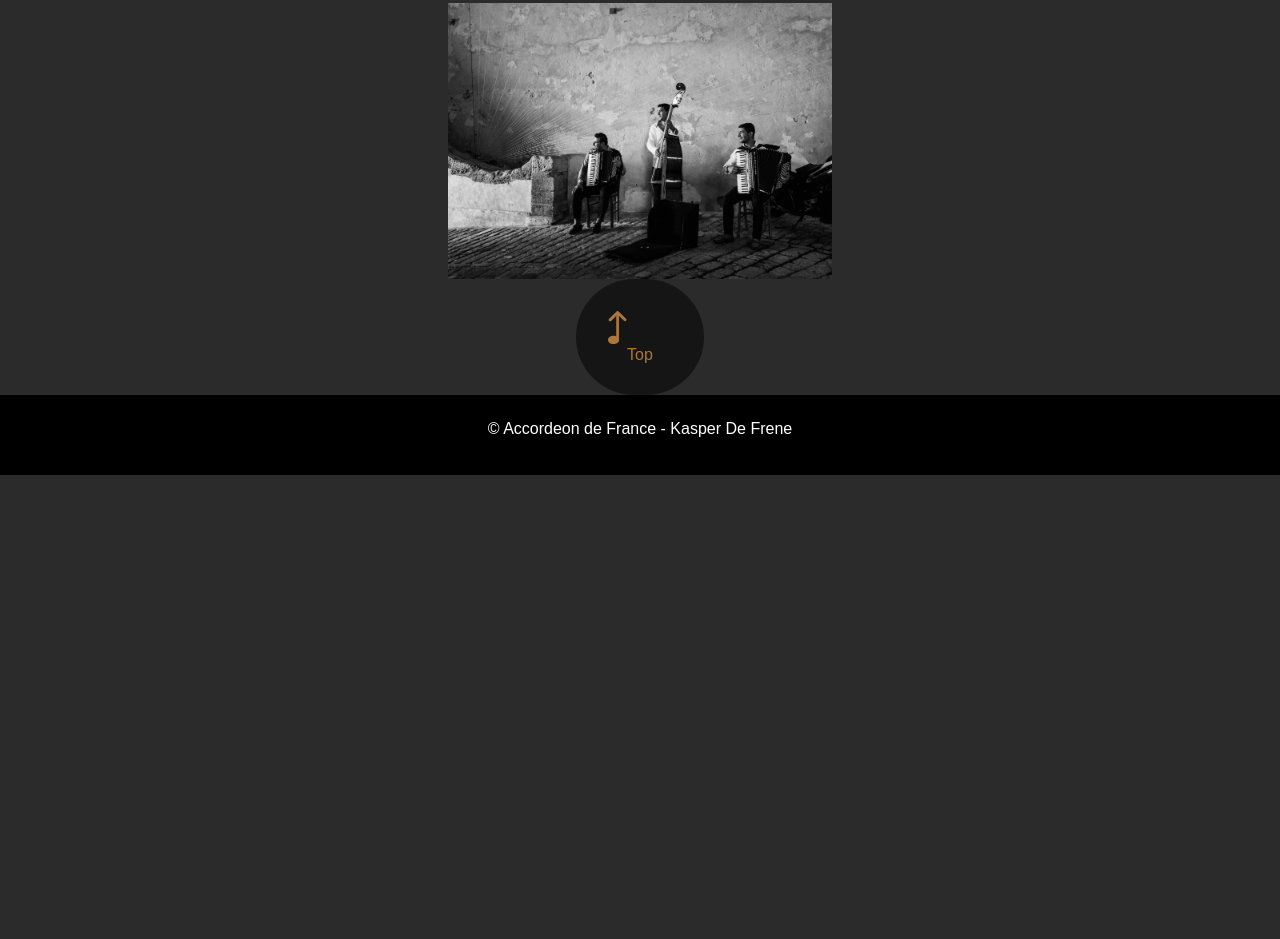
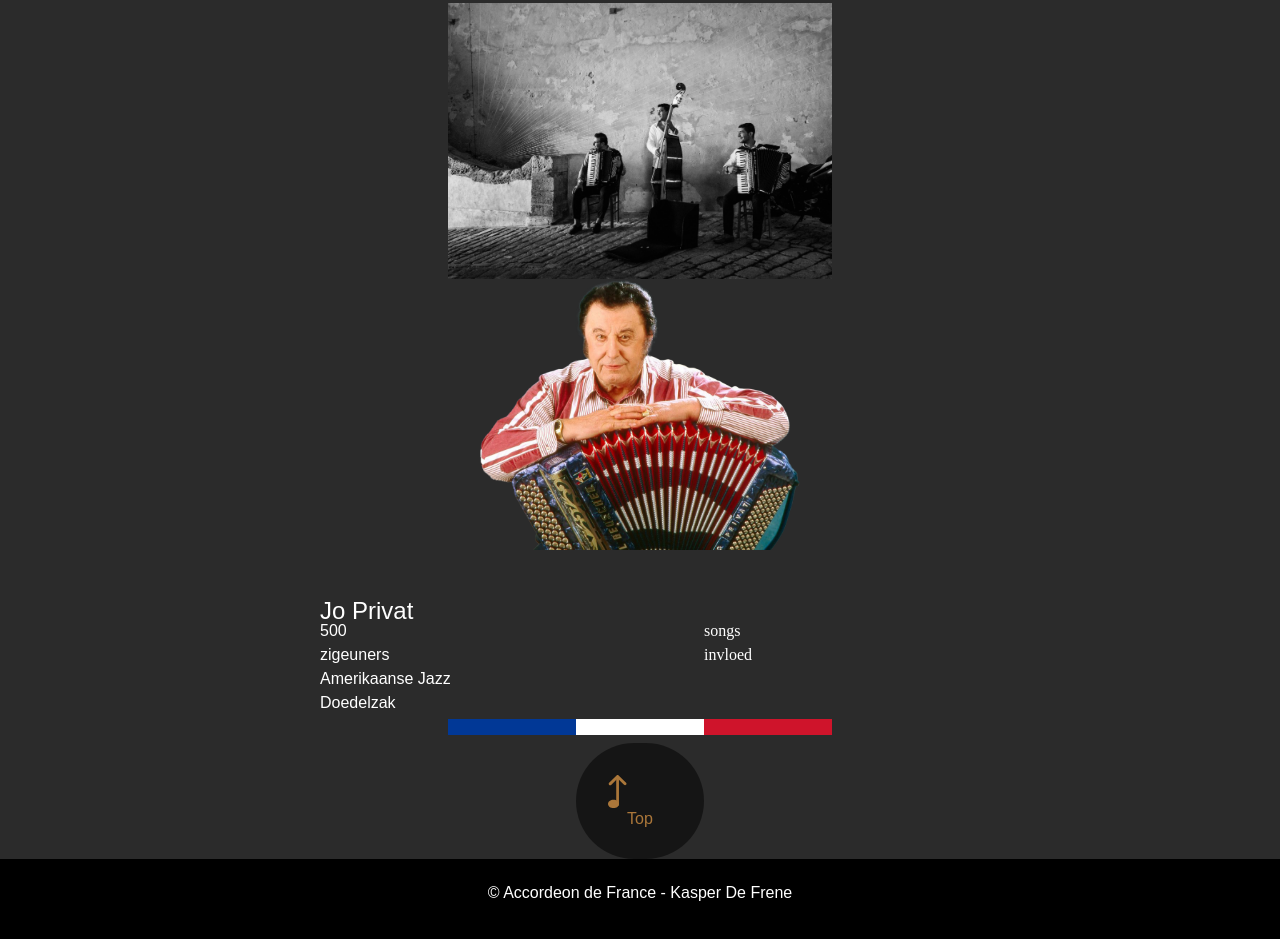
Before and after one commit to kasperdefrene/integration3, a website built with Vite: page integration3/index.html in a window 1280 px wide. Shown: the part 6124-7063 px from the top of the page. Before the commit the page ends 6599 px from the top, so only its background shows below. Built offline with nearby package versions, Linux system fonts and the light colour scheme; a web font is replaced by a local one.

Commit message:
jo_privat

```diff
--- a/integration3/css/style.css
+++ b/integration3/css/style.css
@@ -7,6 +7,7 @@
 
     --title-font: bd-supper, sans-serif;
     --paragraph-font: europa, sans-serif;
+    --sierlijk-font: "kapelka-new", script;
 
     --font-size-xs: 0.5rem;
     --font-size-s: 1rem;
@@ -48,6 +49,7 @@ p{
   top: 0;
   background-color: rgba(60, 60, 60, 0.643);
   z-index: 99;
+  cursor: pointer;
 }
 
 .navbar a{
@@ -584,6 +586,65 @@ p{
   width: 60%;
 }
 
+.artist{
+  display: grid;
+  grid-template-columns: 60% 40%;
+  grid-template-rows: 40vh 1fr 1fr 1fr 1fr 1fr 1fr;
+  margin: 0 auto;
+  max-width: 50vw;
+}
+
+.artist__image{
+  grid-row: 1;
+  grid-column: 1/ span 2;
+  width: 50%;
+  justify-self: center;
+}
+
+.artist__name{
+  grid-row: 2;
+  grid-column: 1/ span 2;
+  font-family: var(--title-font);
+  font-size: var(--font-size-m);
+}
+
+.artist__songs{
+  grid-row: 3;
+  grid-column: 2;
+}
+
+.artist__number{
+  grid-row: 3;
+  grid-column: 1;
+}
+
+.artist__influence{
+  grid-row: 4;
+  grid-column: 2;
+}
+
+.artist__influence__1{
+  grid-row: 4;
+  grid-column: 1;
+}
+
+.artist__influence__2{
+  grid-row: 5;
+  grid-column: 1;
+}
+
+.artist__influence__3{
+  grid-row: 6;
+  grid-column: 1;
+}
+
+.artist__flag{
+  grid-row: 7;
+  grid-column: 1/ span 2;
+  width: 100%;
+  height: 1rem;
+}
+
 .top__button{
   background-color: #00000082;
   padding: 2rem;
@@ -719,6 +780,14 @@ footer p{
     column-gap: 0rem;
   }
 
+  #overlay{
+    opacity: 1;
+  }
+
+  #overlay:hover{
+    opacity: 1;
+  }
+
   .history h3{
     font-family: var(--title-font);
     font-size: var(--font-size-l);
--- a/integration3/index.html
+++ b/integration3/index.html
@@ -9,18 +9,18 @@
       <header class="navigation">
           <nav class="navbar">
             <div class="navbar__container">
-              <a href="">Onderdelen</a>
-              <a href="">Jukebox</a>
-              <a href=""><img class="logo" src="mim.svg" alt=""></a>
-              <a href="">Historie</a>
-              <a href="">Artiesten</a>
+              <a href="#parts">Onderdelen</a>
+              <a href="#turntable">Jukebox</a>
+              <a href="#fold"><img class="logo" src="mim.svg" alt=""></a>
+              <a href="#history">Historie</a>
+              <a href="#artists">Artiesten</a>
             </div>
           </nav>
       </header>
 
       <main class="main">
 
-        <section class="fold">
+        <section class="fold" id="fold">
           <h1 class="hidden">Accordeon de France</h1>
           <img class="fold__background" src="accordion_line.svg" alt="">
           <img class="fold__title" src="title.svg" alt="">
@@ -53,7 +53,7 @@
           <p class="intro__text">De eifeltoren, gezellige drukte en een man die de accordeon bespeelt. Mensen die hun kleingeld kwijt kunnen in de opbergtas van de straatmuzikant, om vervolgens weer te vertrekken met een glimlach op hun gezicht</p>
         </section>
 
-        <!-- <section class="accordion__parts">
+        <!-- <section class="accordion__parts" id="parts">
           <img class="parts__background" src="wood.jpg" alt="">
           <img class="accordeon__overview" src="accordeon__parts.png" alt="">
           <img class="info_1" src="info__icon.png" alt="">
@@ -67,7 +67,7 @@
           <p class="klavier__text">De klavier van een accordeon is het deel van het instrument waarmee de muzikant de tonen produceert. Het bestaat uit rijen van toetsen die verbonden zijn met bellows (luchtkamers) die lucht door de harmonica's sturen. Elke toets op het klavier correspondeert met een specifieke noot of toon. Wanneer de muzikant een toets indrukt, opent deze de luchtstroom naar de harmonica die de corresponderende noot produceert.</p>
         </section> -->
 
-        <h2 class="turntable__title">Laat maar horen!</h2>
+        <h2 class="turntable__title" id="turntable">Laat maar horen!</h2>
         <section class="turntable">
             <div class="turntable__playlist">
               <div class="turntable__playlist__item__1">
@@ -112,7 +112,7 @@
 
         <h2 class="history__title">Historie</h2>
         <p class="history__subtitle">De Franse Musette</p>
-        <section class="history">
+        <section class="history" id="history">
           <img class="wood__1" src="stack_4.webp" alt="">
           <h3 class="history__title_1">19e Eeuw</h3>
           <p class="history__text_1">De Franse musette is een stijl van muziek die wordt gespeeld op de accordeon. Het ontstond in de 19e eeuw in Parijs en was populair onder arbeiders en immigranten. De stijl was geïnspireerd door traditionele Franse muziek, zoals de wals en de bourrée, en werd vaak gespeeld in cafés en bistro’s.</p>
@@ -140,8 +140,16 @@
           <img class="history__image__5" id="overlay" src="vandaag.webp" alt="">
         </section>
 
-        <section class="artists">
-
+        <section class="artist" id="artists">
+          <img class="artist__image" src="jo_privat.png" alt="">
+          <h3 class="artist__name">Jo Privat</h3>
+          <h4 class="artist__songs">songs</h4>
+          <p class="artist__number">500</p>
+          <h4 class="artist__influence">invloed</h4>
+          <p class="artist__influence__1">zigeuners</p>
+          <p class="artist__influence__2">Amerikaanse Jazz</p>
+          <p class="artist__influence__3">Doedelzak</p>
+          <img class="artist__flag" src="french_flag.svg" alt="">
         </section>
 
         <section class="top__button">
--- a/integration3/main.js
+++ b/integration3/main.js
@@ -41,29 +41,6 @@ window.addEventListener('DOMContentLoaded', () => {
     });
 });
 
-// const loadTL = gsap.timeline({
-//     duration: 5,
-//     scrollTrigger:{
-//         scroller: ".container",
-//         trigger: ".j2018",
-//         start: "top top",
-//         toggleActions: "restart none reverse reset",
-//         scrub: 2,
-//     }
-// });
-
-// loadTL.from(".fold__background", {
-//     opacity: 0,
-//     ease: Power2.easeOut,
-//     duration: 1,
-// },1
-// );
-// loadTL.from(".fold__title", {
-//     opacity: 0,
-//     ease: Power2.easeOut,
-//     duration: 1,
-// },2
-// );
 
 const imageStack = () => {
     const stackTL = gsap.timeline({
@@ -109,8 +86,9 @@ const history = () => {
         duration: 1,
         scrollTrigger:{
             trigger: ".history",
-            start: vw(20) + ' bottom',
+            start: "top, 50%",
             toggleActions: "restart none reverse reset",
+
         }
     });
 
@@ -118,36 +96,40 @@ const history = () => {
         x: vw(25),
         duration: 1,
         scrollTrigger:{
-            trigger: ".history",
-            start: vw(40) + ' bottom',
+            trigger: ".history__text_2",
+            start: "top, 50%",
             toggleActions: "restart none reverse reset",
+
         }
     });
     gsap.from(".wood__3", {
         x: vw(-25),
         duration: 1,
         scrollTrigger:{
-            trigger: ".history",
-            start: vw(60) + ' bottom',
+            trigger: ".history__text_3",
+            start: "top, 50%",
             toggleActions: "restart none reverse reset",
+
         }
     });
     gsap.from(".wood__4", {
         x: vw(25),
         duration: 1,
         scrollTrigger:{
-            trigger: ".history",
-            start: vw(80) + ' bottom',
+            trigger: ".history__text_4",
+            start: "top, 50%",
             toggleActions: "restart none reverse reset",
+
         }
     });
     gsap.from(".wood__5", {
         x: vw(-25),
         duration: 1,
         scrollTrigger:{
-            trigger: ".history",
-            start: vw(100) + ' bottom',
+            trigger: ".history__text_5",
+            start: "top, 50%",
             toggleActions: "restart none reverse reset",
+
         }
     });
 }
@@ -192,6 +174,19 @@ mm.add("(max-width: 767px)", () => {
             x: 1000,
         }, 4
         );
+    }
+
+    const history = () => {
+
+        gsap.to("#overlay", {
+            opacity: 0,
+            duration: 1,
+            scrollTrigger:{
+                trigger: ".history",
+                start: "top, 50%",
+                toggleActions: "restart none reverse reset",
+            }
+        });
     }
 
 
```
Also changed, not shown: index.html (deleted), integration3/public/jo_privat.png (added), 1 other file.
